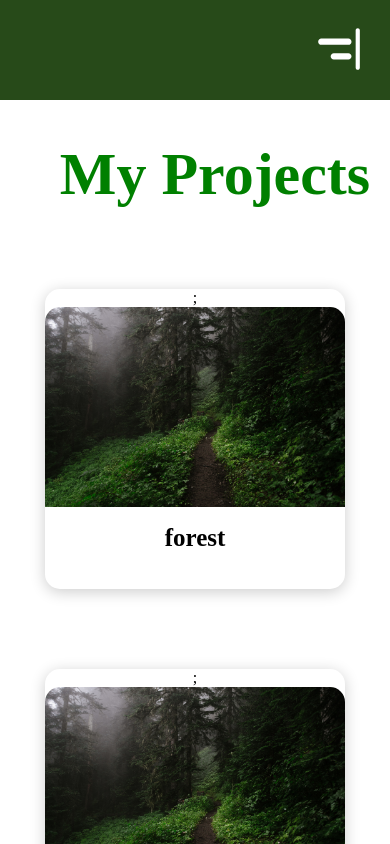
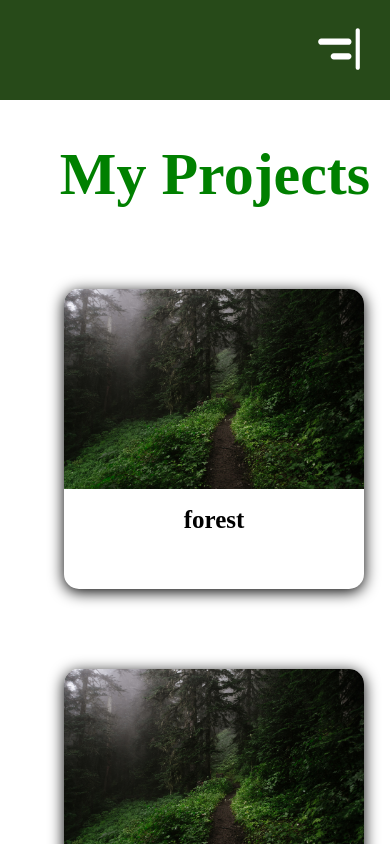
Before and after one commit to joshli52/joshli52.github.io, a React (Create React App) app: page /projects in a window 390 px wide. Shown: the top 844 px of the page. Built offline with nearby package versions, Linux system fonts and the light colour scheme.

Commit message:
added ability to navigate through project pages

```diff
--- a/src/Components/ProjectItem.js
+++ b/src/Components/ProjectItem.js
@@ -1,9 +1,11 @@
 import React from "react";
 import { useNavigate } from "react-router-dom";
-function ProjectItem({ image, name, id }) {
+
+
+function ProjectItem({ image, name, p }) {
   const Navigate = useNavigate();
   return (
-    <div className="projectItem" onClick = {() => {Navigate("/p")}}>;
+    <div className="projectItem" onClick = {() => {Navigate("/project/" + p)}}>
       <div style={{ backgroundImage: `url(${image})` }} className="bgImage" />
       <h1> {name} </h1>
     </div>
--- a/src/assets/helpers/ProjectList.js
+++ b/src/assets/helpers/ProjectList.js
@@ -11,4 +11,8 @@ export const ProjectList = [
     image: forest,
     skills: "React, OOP, Javascript",
   },
+  { name: "project3",
+    image: forest,
+    skills: "having fun",
+  }
 ]
--- a/src/pages/Projects.js
+++ b/src/pages/Projects.js
@@ -8,8 +8,8 @@ function Projects() {
     <div className = "projects">
         <h1 className = "projectTitle" >My Projects</h1>
         <div className = "projectList">
-          {ProjectList.map((project) => {
-            return <ProjectItem name = {project.name} image = {project.image} />;
+          {ProjectList.map((project, index) => {
+            return <ProjectItem p ={index} name = {project.name} image = {project.image} />
           } ) }
         </div>
     </div>
--- a/src/styles/projects.css
+++ b/src/styles/projects.css
@@ -16,11 +16,12 @@
 }
 
 .projectList {
-  width: 70vw;
+  width: 80vw;
   height: fit-content;
   display: grid;
   grid-template-columns: 1fr 1fr 1fr;
   place-items: center;
+  padding-right: 30px;
 }
 
 /* MENU ITEM STYLING */
@@ -30,11 +31,11 @@
   width: 300px;
   height: 300px;
   margin: 40px;
-  box-shadow: 0px 3px 15px rgba(0, 0, 0, 0.2);
+  box-shadow: 0px 3px 15px rgba(0, 0, 0, 2);
   text-align: center;
 }
 .projectItem:hover {
-  box-shadow: 0px 3px 15px rgba(0, 0, 0, 0.5);
+  box-shadow: 0px 3px 15px rgba(0, 0, 0, 2);
   transition: 0.3s ease-in;
   cursor: pointer;
 }
@@ -59,18 +60,8 @@
   }
 }
 
-@media only screen and (max-width: 800px) {
+@media only screen and (max-width: 820px) {
   .projectList {
     grid-template-columns: 1fr;
   }
 }
-
-@media only screen and (max-width: 800px) {
-  .projectList {
-    width: 100%;
-  }
-  .projectItem {
-    width: 300px;
-    height: 300px;
-  }
-}
```
